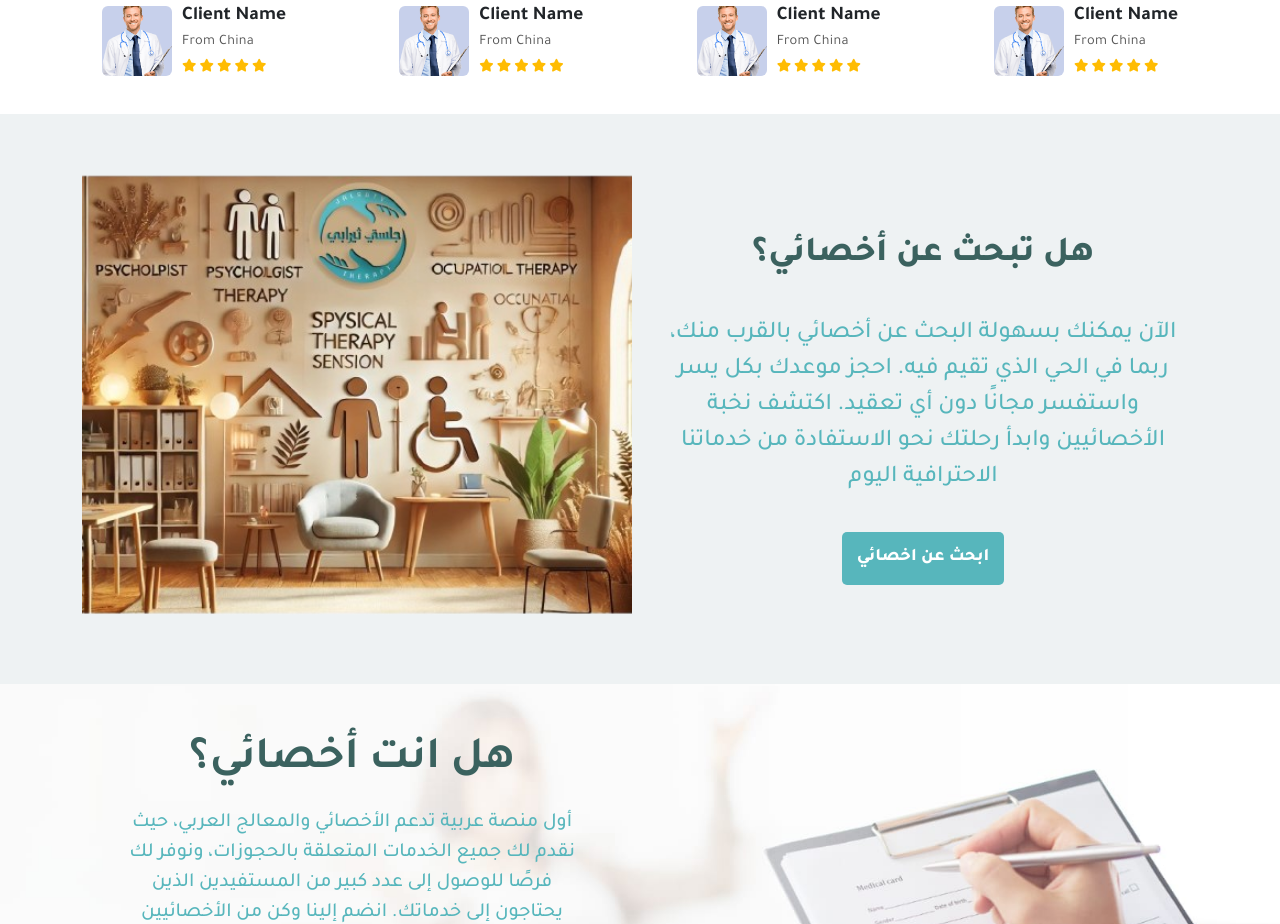
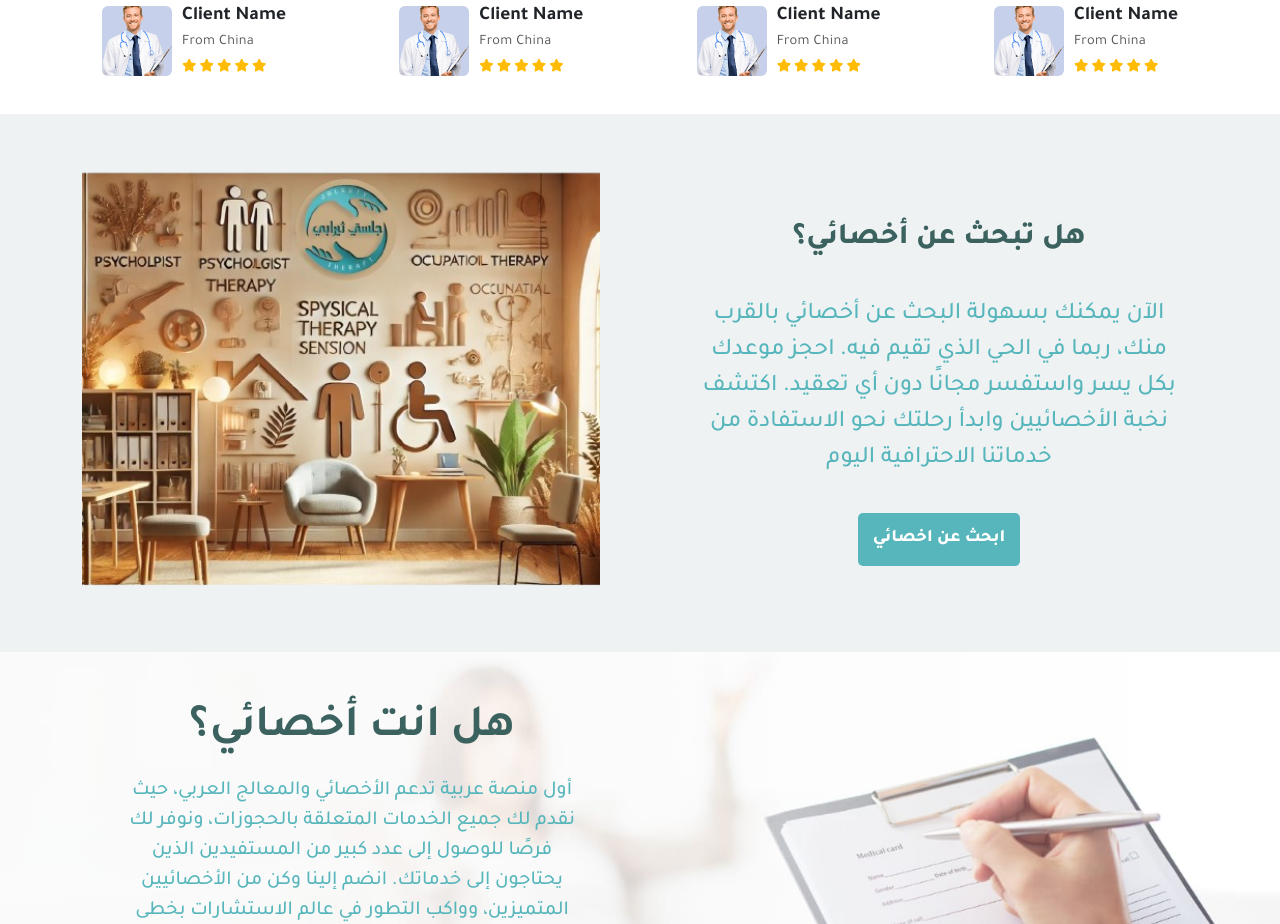
Before and after one commit to Faris-hassann/newJaslty, a plain HTML site: page index.html in a window 1280 px wide. Shown: the part 1836-2760 px from the top of the page. Drawn offline with nearby package versions, Linux system fonts and the light colour scheme.

Commit message:
Update style.css

```diff
--- a/css/style.css
+++ b/css/style.css
@@ -726,7 +726,7 @@ p {
     justify-content: space-evenly;
     align-items: center;
     flex-direction: row;
-    gap: 1rem;
+    gap: 5rem;
 }
 
 @media (max-width: 750px) {
@@ -743,7 +743,7 @@ p {
 
 .UserSpeciliest img{
     border-radius: 5px;
-    width: 1000px;
+    width: 600px;
 }
 
 .UserSpeciliestData{
@@ -751,10 +751,10 @@ p {
     justify-content: center;
     align-items: center;
     flex-direction: column;
-    width: 1000px;
+    width: 600px;
 }
 .UserSpeciliestData h2.title{
-    font-size: 35px;
+    font-size: 30px;
     font-weight: 800;
 }
 .UserSpeciliestData p{
@@ -981,7 +981,7 @@ footer {
 }
 
 .parallax-1 {
-    background: url('Image/AboutUsBg.jpg') no-repeat;
+    background: url('../Image/AboutUsBg.jpg') no-repeat;
     background-size: cover;
     background-position: center;
     background-attachment: fixed;
```
